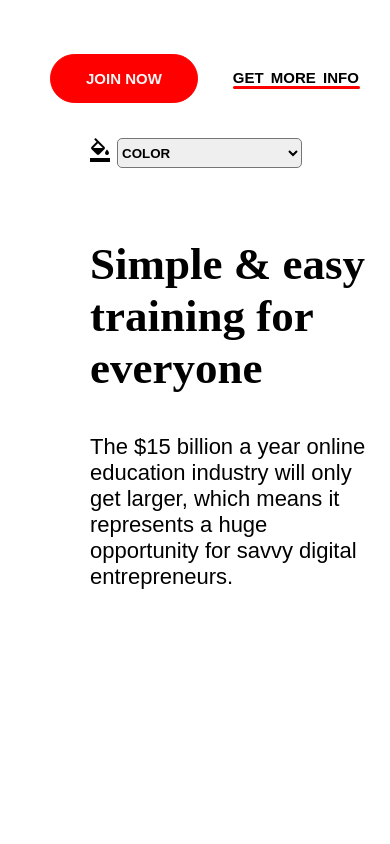
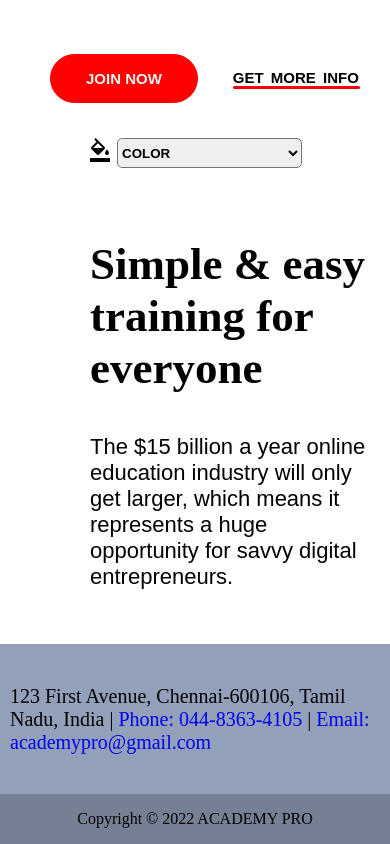
Before and after one commit to Adithya-5134/task-3, a plain HTML site: page index.html in a window 390 px wide. Shown: the part 1338-2182 px from the top of the page. Before the commit the page ends 1928 px from the top, so only its background shows below. Drawn offline with Linux system fonts and the light colour scheme.

Commit message:
Add files via upload

```diff
--- a/index.html
+++ b/index.html
@@ -32,7 +32,7 @@
                     <li><a href="" >SAMPLE PAGE</a></li>
                     <li><a href="" >PAGE LAYOUTS</a></li>
                     <li><a href="" >OUR SHOP</a></li>
-                    <li class="act"><a href="" >CONTACT US</a></li>
+                    <li class="act"><a href="#contact" >CONTACT US</a></li>
 
                 </ul>
 
@@ -147,6 +147,15 @@
         </section>
 
 
+        <footer>
+            <p>123 First Avenue, Chennai-600106, Tamil Nadu, India | <a href="tel:+04483684105">Phone: 044-8363-4105</a> | <a href="mailto:academypro@gmail.com">Email: academypro@gmail.com</a>   </p>
+
+        </footer>
+         <div class="footer1" id="contact">
+            <p>Copyright © 2022 ACADEMY PRO</p>
+         </div>
+
+
 
 
     </body>
--- a/style.css
+++ b/style.css
@@ -311,6 +311,25 @@ a.hh:active{
     }
 
 
+    footer{
+        margin-top: 40px;
+        display: flex;
+        justify-content: center;
+        width:100%;
+        height: 150px;
+        align-items: center;
+        background-color:#92a0ba;
+        font-size: 20px;
+    }
+    .footer1{
+        display: flex;
+        justify-content: center;
+        width: 100%;
+        height: 50px;
+        background-color:#758094 ;
+        align-items: center;
+    }
+
 
 
 
@@ -514,11 +533,21 @@ a.hh:active{
      .par{
         margin-top: 40px;
         width:auto;
-        height: auto;
+        height: 100px;
         margin-right: 12px;
 
 
      }
+
+     footer{
+        margin-top: 250px;
+        font-size: 20px;
+        padding-left: 10px;
+        padding-right: 10px;
+     }
+
+
+
 
 
 
```
